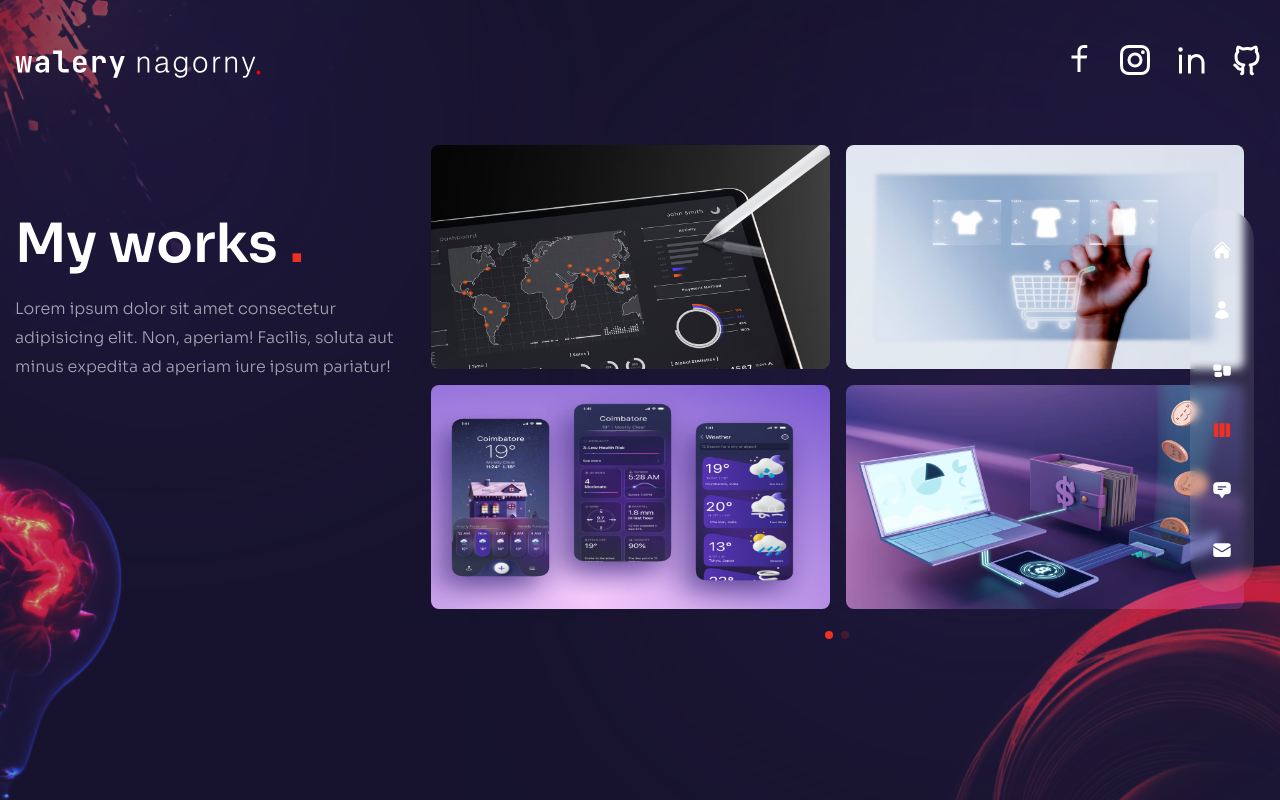
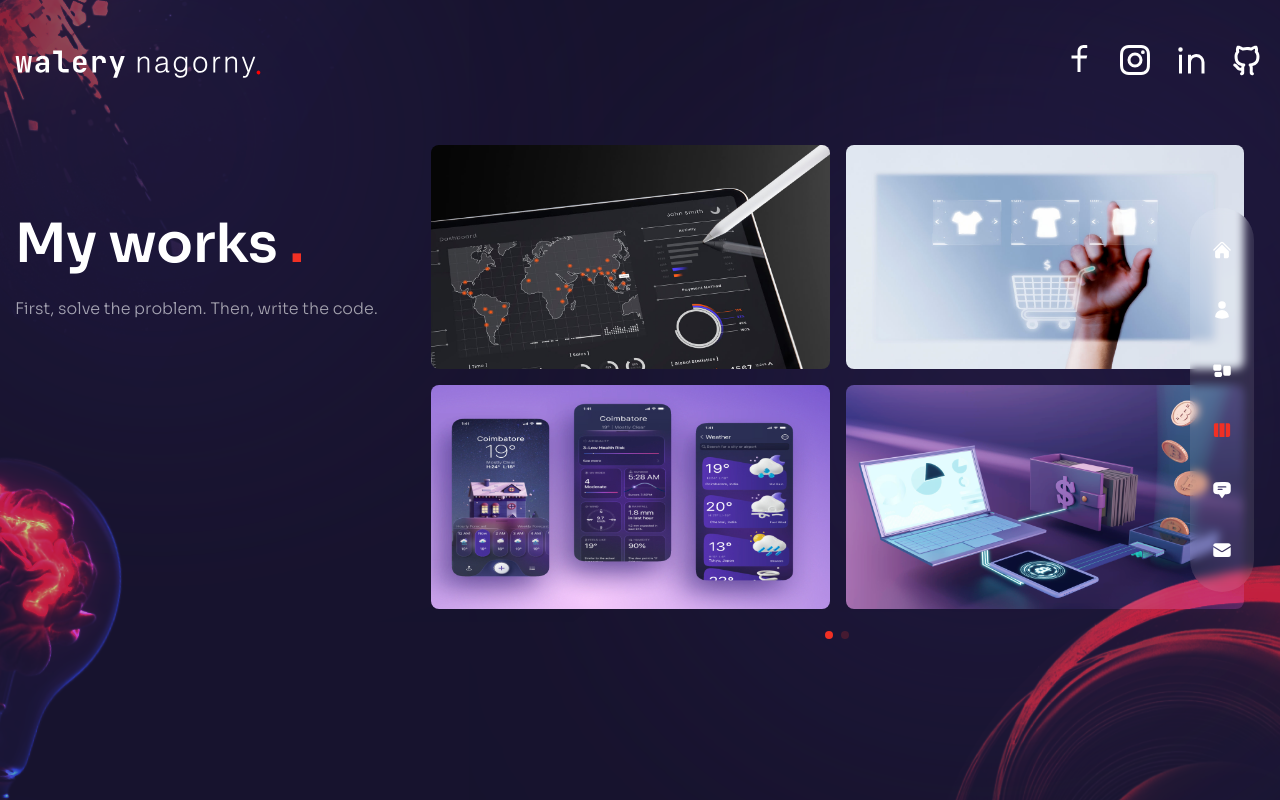
Before and after one commit to WNagorny/Portfolio, a Next.js app: page /work in a window 1280 px wide. Built offline with nearby package versions, Linux system fonts and the light colour scheme; grey boxes are pictures that could not be loaded.

Commit message:
delete links

```diff
--- a/components/WorkSlider.js
+++ b/components/WorkSlider.js
@@ -51,17 +51,17 @@ const workSlider = {
 				{
 					title: 'TIP CALCULATOR',
 					path: '/calculator-new.png',
-					url: 'https://weather-react-app-gules.vercel.app/',
+					url: '#',
 				},
 				{
 					title: 'IN PROGRESS ...',
 					path: '/thumb2.jpg',
-					url: 'https://weather-react-app-gules.vercel.app/',
+					url: '#',
 				},
 				{
 					title: 'IN PROGRESS ...',
 					path: '/thumb3.jpg',
-					url: 'https://weather-react-app-gules.vercel.app/',
+					url: '#',
 				},
 			],
 		},
--- a/pages/work/index.js
+++ b/pages/work/index.js
@@ -32,9 +32,7 @@ const Work = () => {
 							exit='hidden'
 							className='mb-4 max-w-[400px] mx-auto lg:mx-0'
 						>
-							Lorem ipsum dolor sit amet consectetur adipisicing elit. Non,
-							aperiam! Facilis, soluta aut minus expedita ad aperiam iure ipsum
-							pariatur!
+							First, solve the problem. Then, write the code.
 						</motion.p>
 					</div>
 
```
